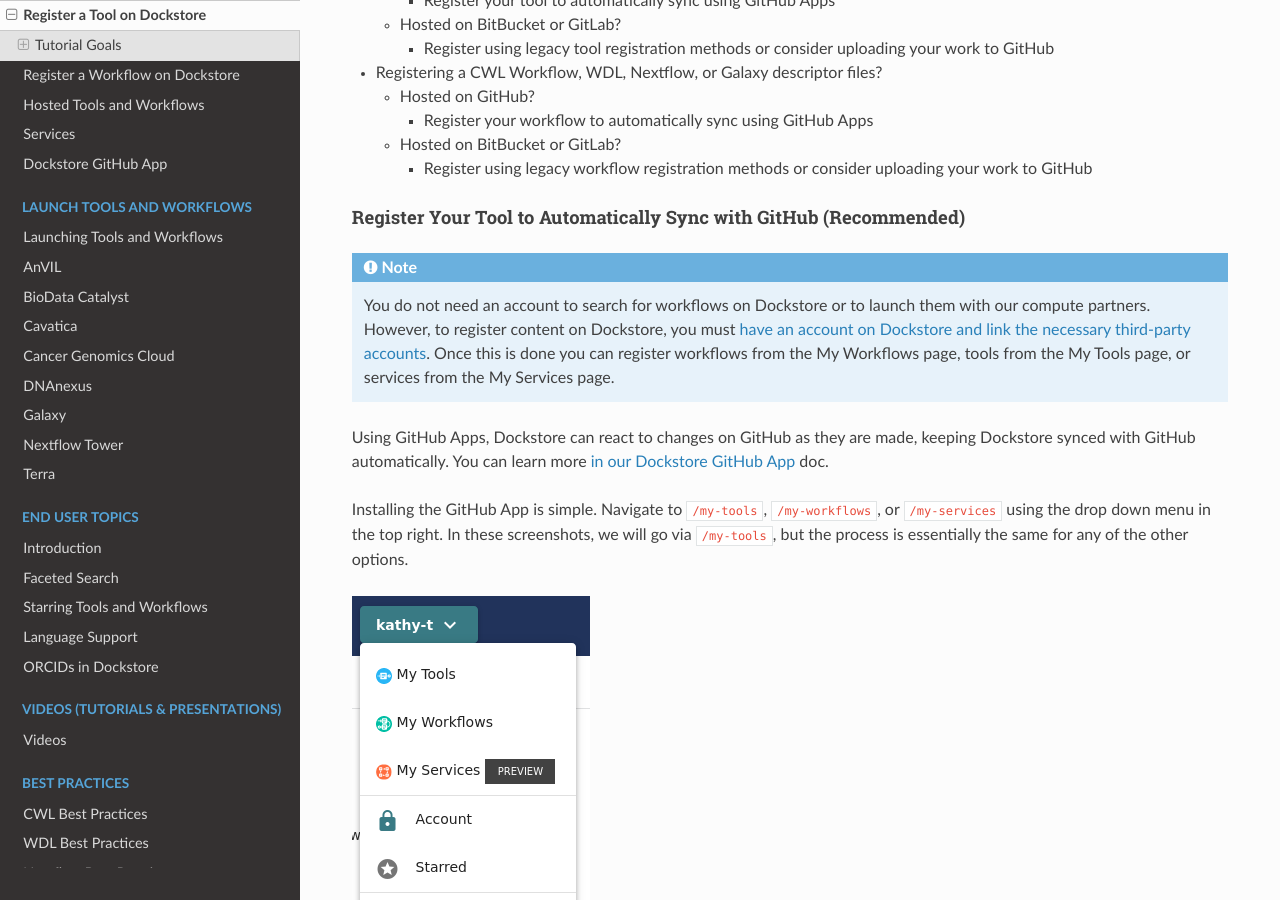
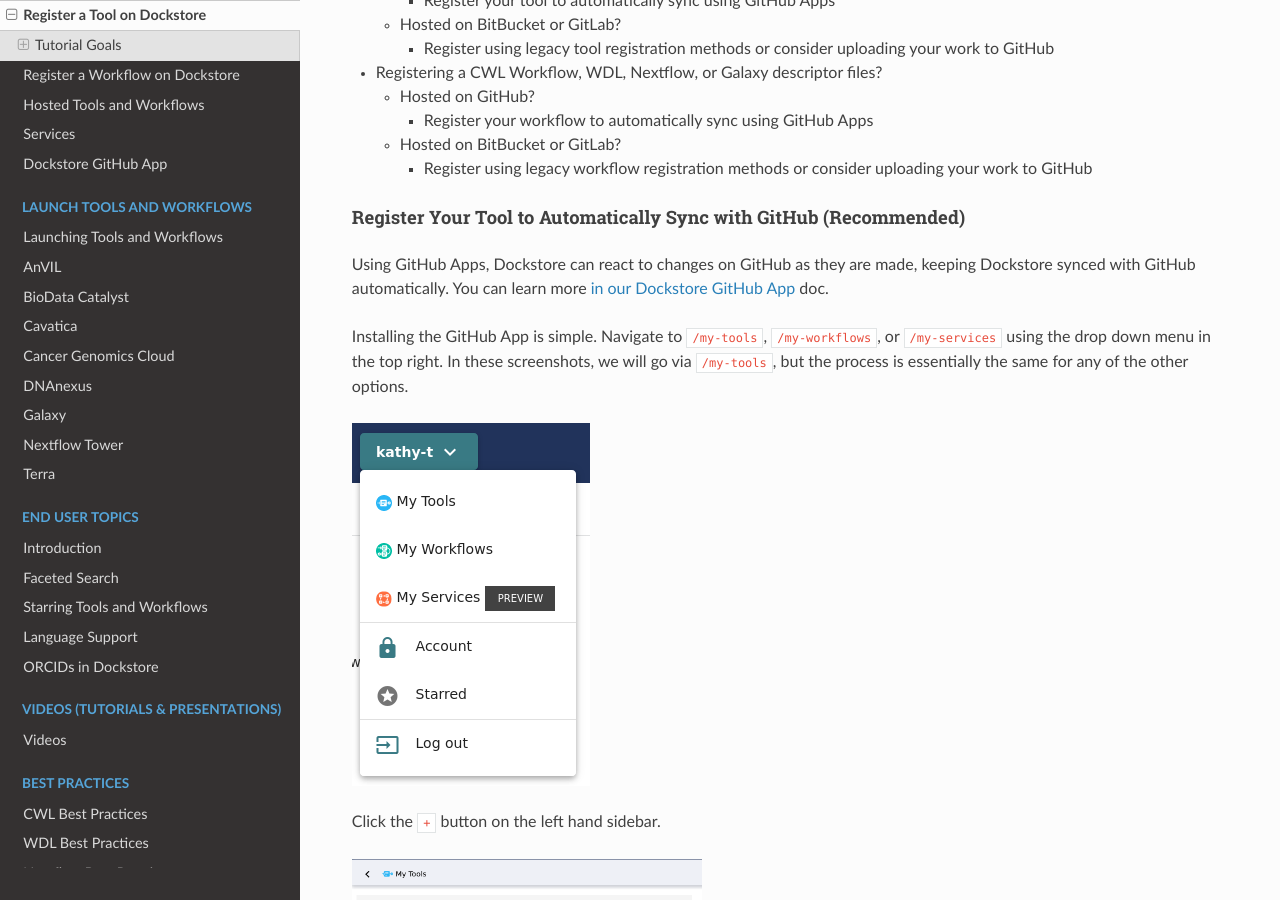
Before and after one commit to dockstore/dockstore-documentation, a Sphinx documentation site: the page built from docs/getting-started/dockstore-tools.rst, in a window 1280 px wide and 900 px high, scrolled down 1154 px. Built offline with Sphinx 7.4.7 and the Read the Docs theme 2.0.0, drawn with Linux system fonts in a browser that asks for light colours; some of the changed lines change nothing that is shown; some of the changed text lies outside the part shown.

Commit message:
Remove redundancies (#188)

```diff
--- a/docs/getting-started/dockstore-tools.rst
+++ b/docs/getting-started/dockstore-tools.rst
@@ -31,8 +31,6 @@
 
 Register Your Tool to Automatically Sync with GitHub (Recommended)
 ~~~~~~~~~~~~~~~~~~~~~~~~~~~~~~~~~~~~~~~~~~~~~~~~~~~~~~~~~~~~~~~~~~
-.. include:: /getting-started/github-apps/note--registration.rst
-
 Using GitHub Apps, Dockstore can react to changes on GitHub as they are made,
 keeping Dockstore synced with GitHub automatically. You can learn more :doc:`in our Dockstore GitHub App </getting-started/github-apps/github-apps>` doc.
 
@@ -73,8 +71,6 @@
 Legacy Tool Registration
 ~~~~~~~~~~~~~~~~~~~~~~~~
 
-.. important:: The following methods are NOT recommended and should only be used if your tool descriptor files are registered on BitBucket or GitLab.
-
 .. include:: /getting-started/github-apps/note--legacy-dont-sync.rst
 
 If you are using BitBucket or GitLab and would prefer not to use GitHub, or if you are using GitHub but do not wish to install our app, our legacy registration methods have you covered. Several options are available to you and described in our :doc:`legacy registration methods documentation </advanced-topics/legacy/tool-legacy-registration>`. If you must use the legacy tool registration methods, then you may want to read :doc:`how our definition of tool is different for these legacy methods </../advanced-topics/dockstore-tools-overhaul>`.
```
